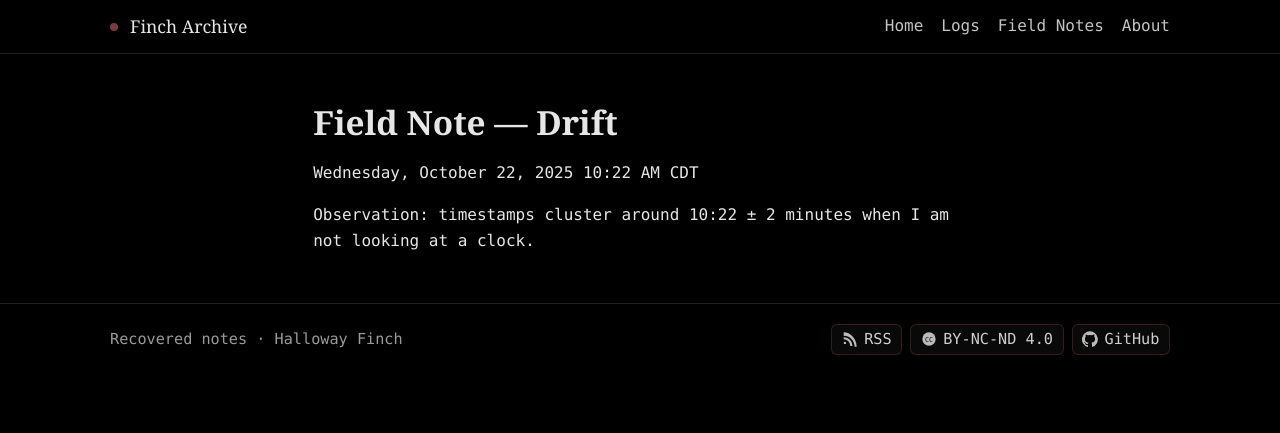
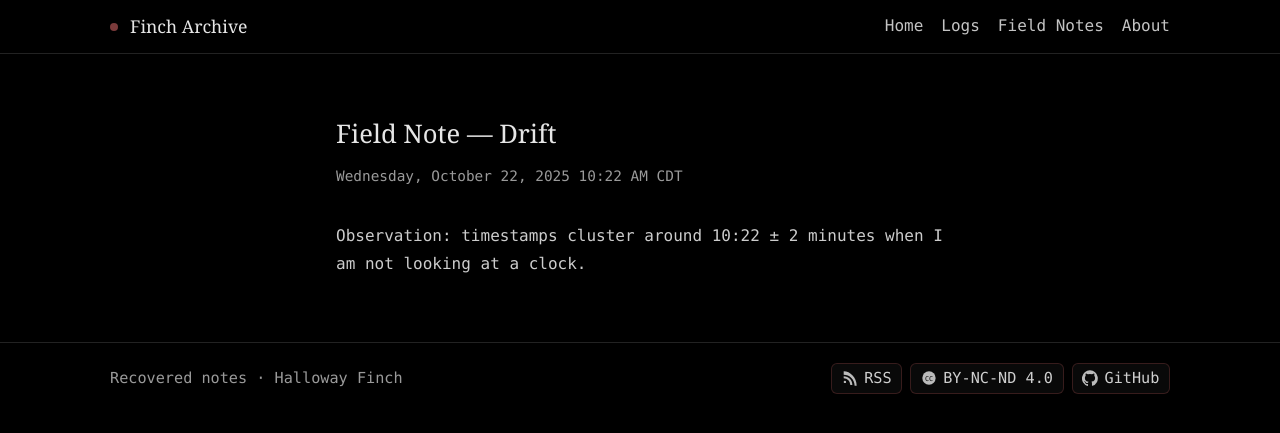
Before and after one commit to HallowayFinch/fincharchive.com, a Jekyll site: the page built from _field-notes/drift.md, in a window 1280 px wide. Shown: the top 433 px of the page. Built offline with Jekyll 4.4.1, drawn with Linux system fonts in a browser that asks for light colours.

Commit message:
Update style.css

```diff
--- a/assets/css/style.css
+++ b/assets/css/style.css
@@ -305,3 +305,41 @@ a:focus-visible,
 .archive-item-title a { text-decoration: none; }
 .log-card .log-title a:hover,
 .archive-item-title a:hover { text-decoration: underline; }
+
+/* ==========================
+   Field Notes layout
+   ========================== */
+.fieldnote{
+  max-width:640px;
+  margin:4rem auto;
+  padding:0 1rem;
+  color:var(--fg);
+  font-size:1rem;
+  line-height:1.75;
+}
+.fieldnote-header{ margin-bottom:2rem; }
+.fieldnote-title{
+  font-family:var(--serif);
+  font-size:1.6rem;
+  font-weight:500;
+  margin:0 0 .5rem 0;
+  color:var(--fg);
+}
+.fieldnote-meta{
+  font-size:.9rem;
+  color:var(--muted);
+}
+.fieldnote-meta a{
+  color:var(--muted);
+  text-decoration:none;
+}
+.fieldnote-meta a:hover{
+  color:#fff;
+  text-decoration:underline;
+}
+.fieldnote-body p{
+  margin:1.25rem 0;
+  color:#ccc;
+}
+.fieldnote-body em{ color:#ddd; }
+.fieldnote-body strong{ color:#fff; }
```
